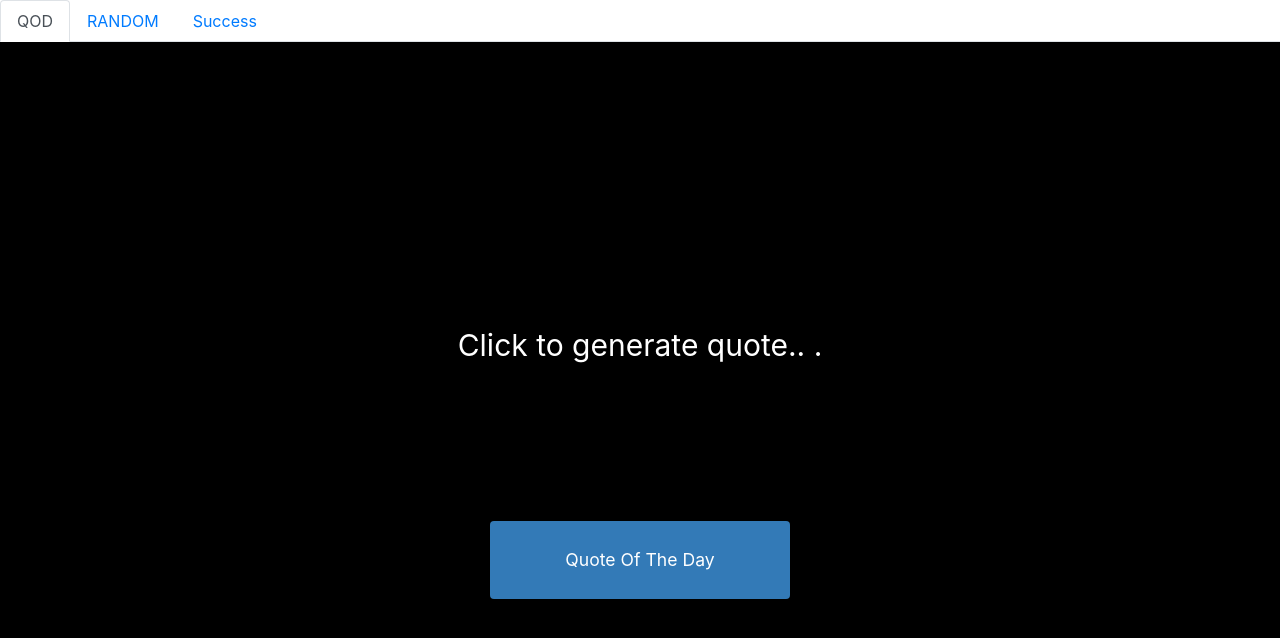
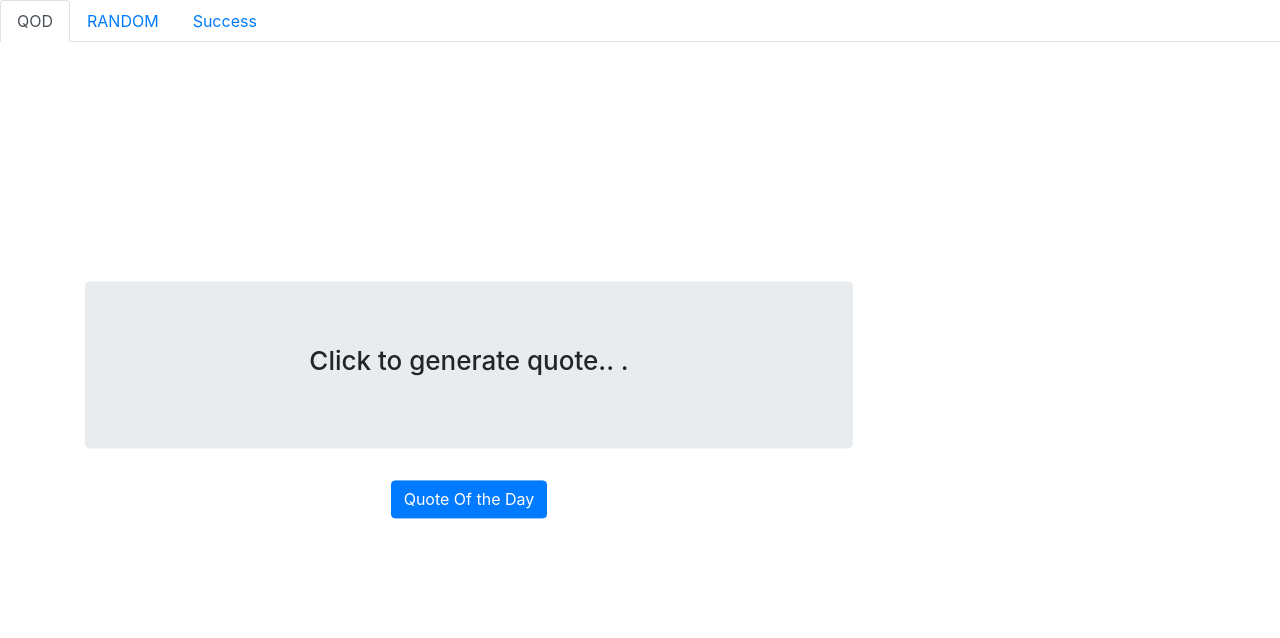
Before and after one commit to pravin-yadav/Quotes-Generator-Reactjs, a React (Create React App) app: page / in a window 1280 px wide. Shown: the top 638 px of the page. Built offline with nearby package versions, Linux system fonts and the light colour scheme.

Commit message:
Added Quote of the day user interface.

```diff
--- a/src/App.css
+++ b/src/App.css
@@ -1,33 +1,14 @@
-.App {
+.qod {
+  width: 60%;
+  position: absolute;
+  top: 50%;
+  transform: translateY(-50%);
+  margin: 0 auto;
   text-align: center;
 }
 
-*{
-  margin: 0;
-  padding: 0;
-  box-sizing: border-box;
-  background-color: #000;
-}
-
-.quote {
-  text-align: center;
-  color: white;
-  font-size: 30px;
-  padding: 25px 5px;
-  margin: 20% auto 10%;
-}
-
-button {
-  border-radius: 4px;
-  background-color: #337ab7;
-  color: white;
-  font-size: 1.1rem;
-  padding: 1.6rem;
-  text-align: center;
-  border: none;
-  outline: 0;
-  width: 300px;
-  cursor: pointer;
+.qod-text{
+  font-size: 26px;
 }
 
 .nav{
--- a/src/QuotesGen.js
+++ b/src/QuotesGen.js
@@ -1,5 +1,7 @@
 import React from 'react';
 import axios from 'axios';
+import Jumbotron from 'react-bootstrap/Jumbotron'
+import Button from 'react-bootstrap/Button'
 
 class QuotesGen extends React.Component{
     state= {
@@ -19,13 +21,15 @@ class QuotesGen extends React.Component{
         let quote = quotes.map(quote => quote.quote);
         return(
             <React.Fragment>
-                <div className="quote">
-                    {hasQuote ? quote : "Click to generate quote.. ."}
+                <div className="container">
+                    <div className="qod">
+                        <Jumbotron>
+                            <h1 className="qod-text"> {hasQuote ? quote : "Click to generate quote.. ."}</h1>
+                        </Jumbotron>
+
+                        <Button onClick={this.fetchQuotes} variant="primary">Quote Of the Day</Button>
+                    </div>
                 </div>
-
-                <button type="button" onClick={this.fetchQuotes}>
-                    Quote Of The Day
-                </button>
             </React.Fragment>
         )
     }
```
Also changed, not shown: 1 other file (tests, documents, lock files or other folders).
